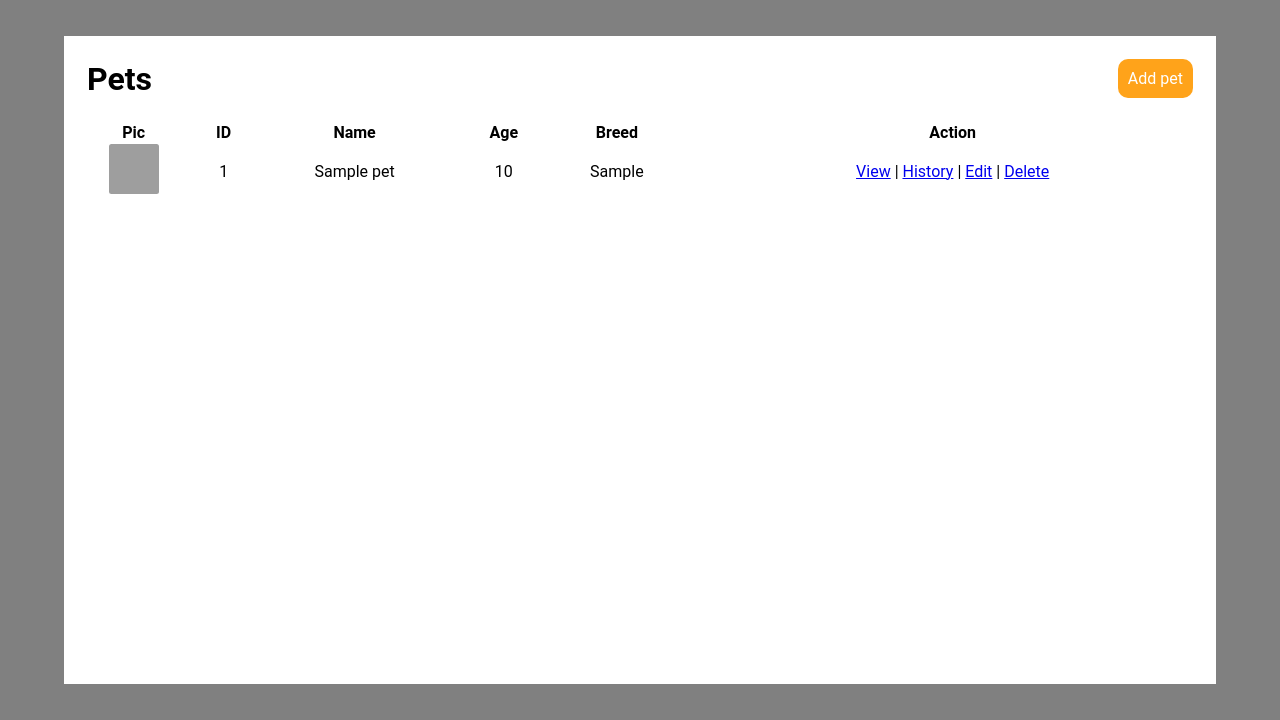
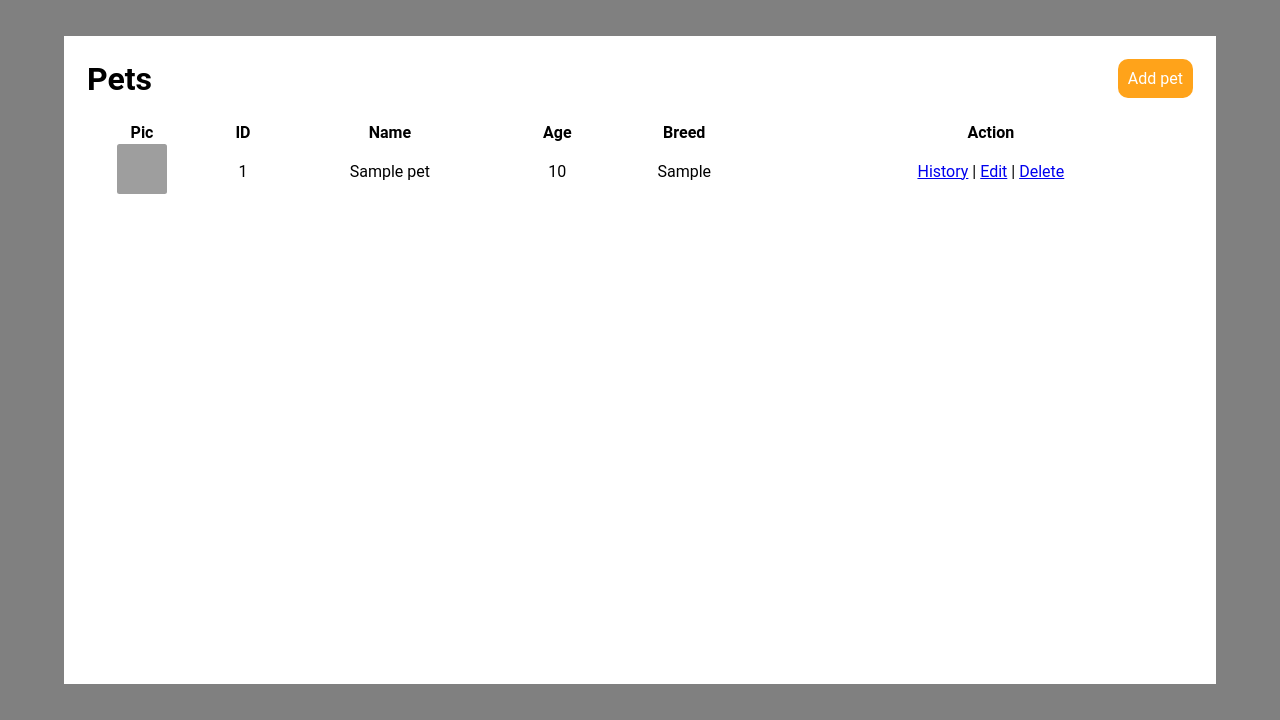
Before and after one commit to promdi-renzo/pet-clinics, a PHP site: page /pets.php in a window 1280 px wide. Shown: the part 80-800 px from the top of the page. Run offline with PHP 8.4, Linux system fonts and the light colour scheme; the visitor is signed in with stand-in values (Sample User, id 1); tables that the repository leaves empty or names only in its code hold one stand-in row (values such as "Sample post"); grey boxes are pictures that could not be loaded.

Commit message:
Remove view

```diff
--- a/pets.php
+++ b/pets.php
@@ -43,7 +43,7 @@ $result = getAllPets($mysqli);
                         echo "<td>" . $res['name'] . "</td>";
                         echo "<td>" . $res['age'] . "</td>";
                         echo "<td>" . $res['breed'] . "</td>";
-                        echo "<td><a href='edit-employee.php?id=" . $res['idpet'] . "'>View</a> | <a href='consults.php?id=" . $res['idpet'] . "'>History</a> | <a href='edit-pet.php?id=" . $res['idpet'] . "'>Edit</a> | <a href='deletePet.php?id=" . $res['idpet'] . "'>Delete</a></td>";
+                        echo "<td><a href='consults.php?id=" . $res['idpet'] . "'>History</a> | <a href='edit-pet.php?id=" . $res['idpet'] . "'>Edit</a> | <a href='deletePet.php?id=" . $res['idpet'] . "'>Delete</a></td>";
                         echo "</tr>";
                     }
                     ?>
```
